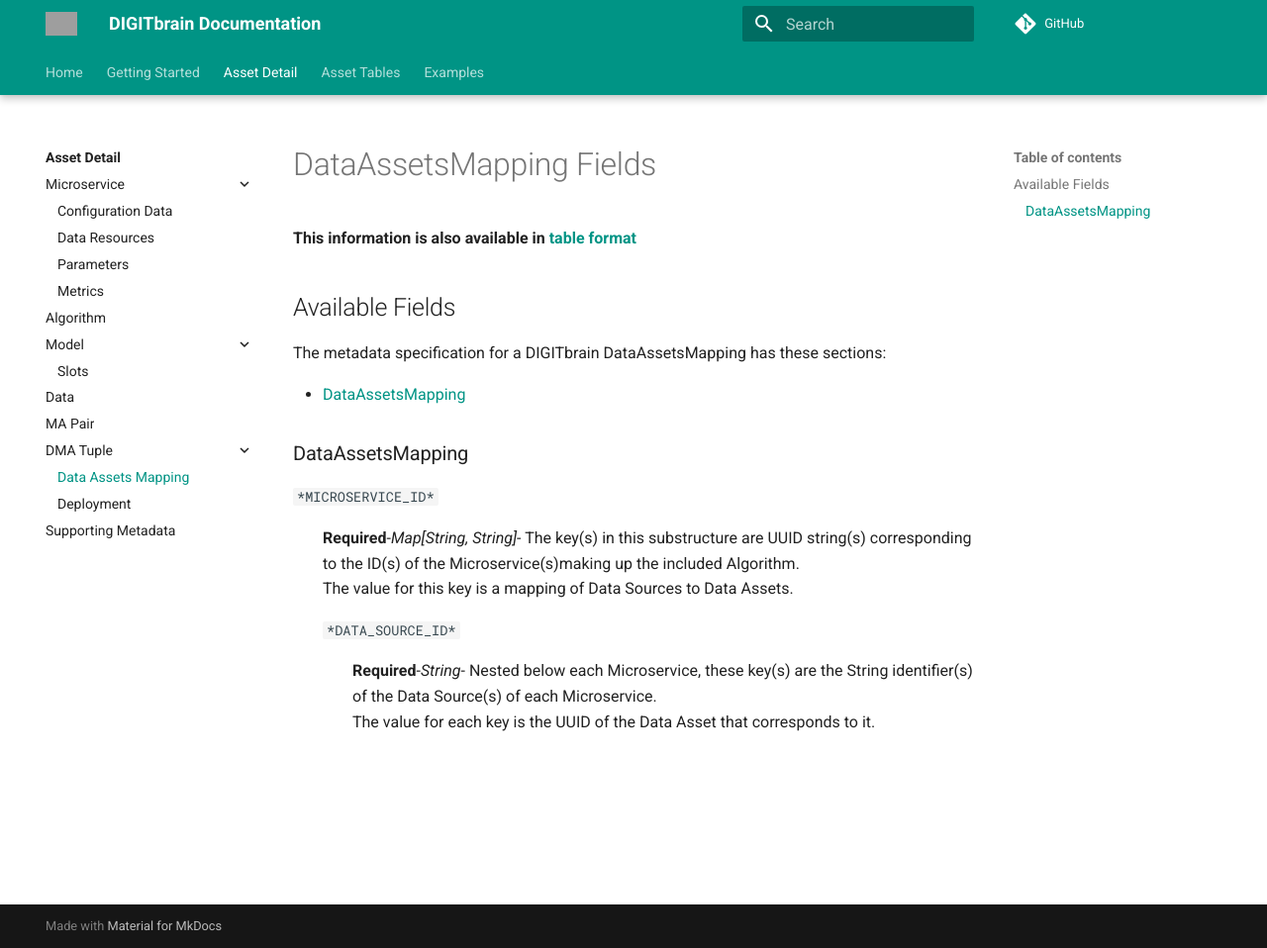
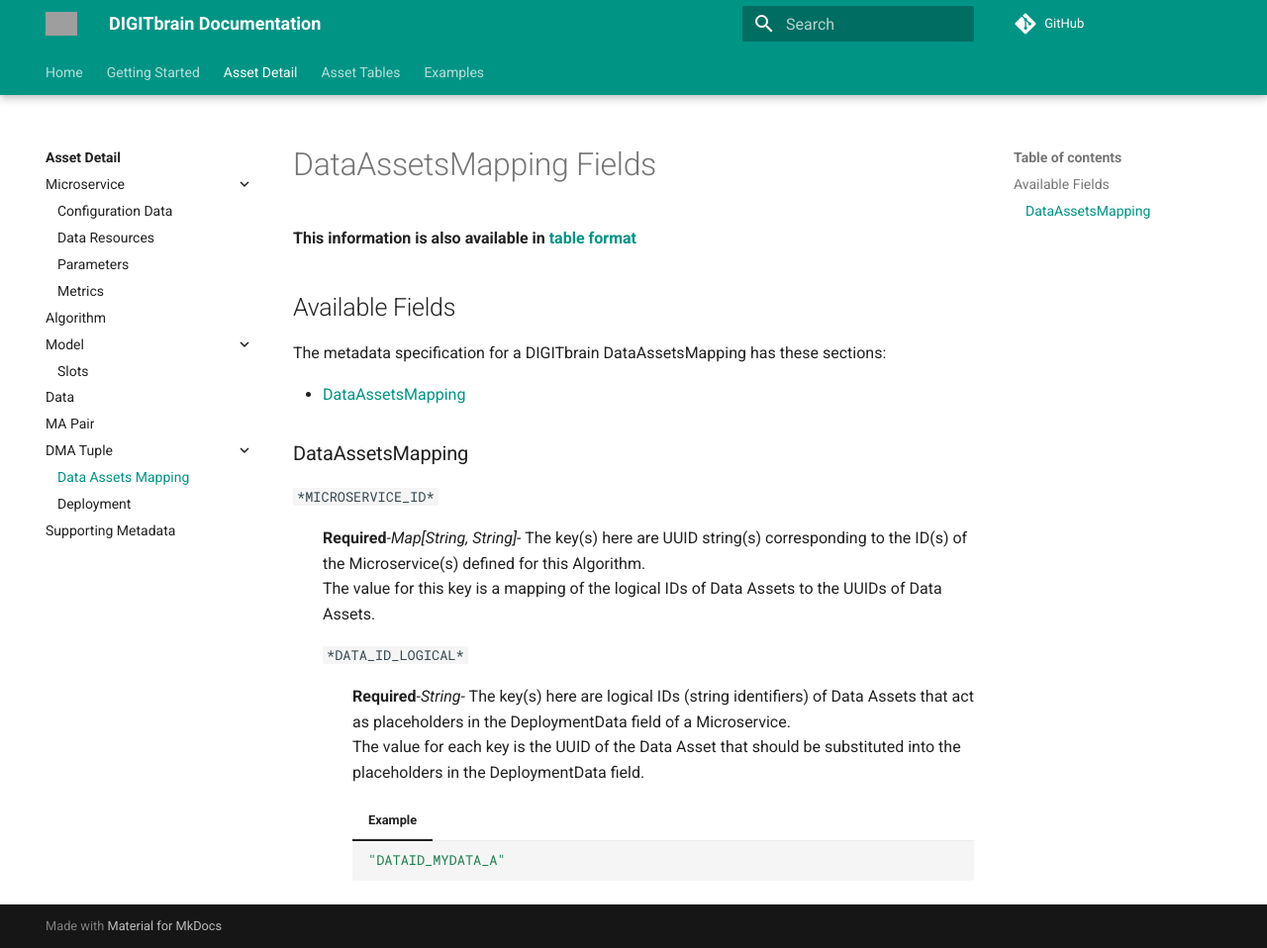
Before and after one commit to DIGITbrain/digitbrain.github.io, an MkDocs documentation site: the page built from docs/attributes/dataassetsmapping.md, in a window 1280 px wide and 958 px high. Shown: the whole window at 99% size. Built offline with MkDocs 1.6.1 and Material for MkDocs 9.7.7, drawn with Linux system fonts in a browser that asks for light colours; comment, search, counter and statistics services are not loaded; grey boxes are pictures that could not be loaded.

Commit message:
fix(dam): improve data assets mapping description [AUTO]

````diff
--- a/docs/attributes/dataassetsmapping.md
+++ b/docs/attributes/dataassetsmapping.md
@@ -20,8 +20,13 @@ has these sections:
 
 
 `*MICROSERVICE_ID* `{ #microservice_id- }
-:   **Required**-*Map[String, String]*- The key(s) in this substructure are UUID string(s) corresponding to the ID(s) of the Microservice(s)making up the included Algorithm. <br> The value for this key is a mapping of Data Sources to Data Assets.
+:   **Required**-*Map[String, String]*- The key(s) here are UUID string(s) corresponding to the ID(s) of the Microservice(s) defined for this Algorithm. <br> The value for this key is a mapping of the logical IDs of Data Assets to the UUIDs of Data Assets.
 
 
-    `*DATA_SOURCE_ID* `{ #data_source_id- }
-:   **Required**-*String*- Nested below each Microservice, these key(s) are the String identifier(s) of the Data Source(s) of each Microservice. <br> The value for each key is the UUID of the Data Asset that corresponds to it.
+    `*DATA_ID_LOGICAL* `{ #data_id_logical- }
+:   **Required**-*String*- The key(s) here are logical IDs (string identifiers) of Data Assets that act as placeholders in the DeploymentData field of a Microservice. <br> The value for each key is the UUID of the Data Asset that should be substituted into the placeholders in the DeploymentData field.
+
+        === "Example"
+            ``` yaml
+            "DATAID_MYDATA_A"
+            ```
````
Also changed, not shown: docs/tables/dataassetsmapping.md (+8 -8 lines).
